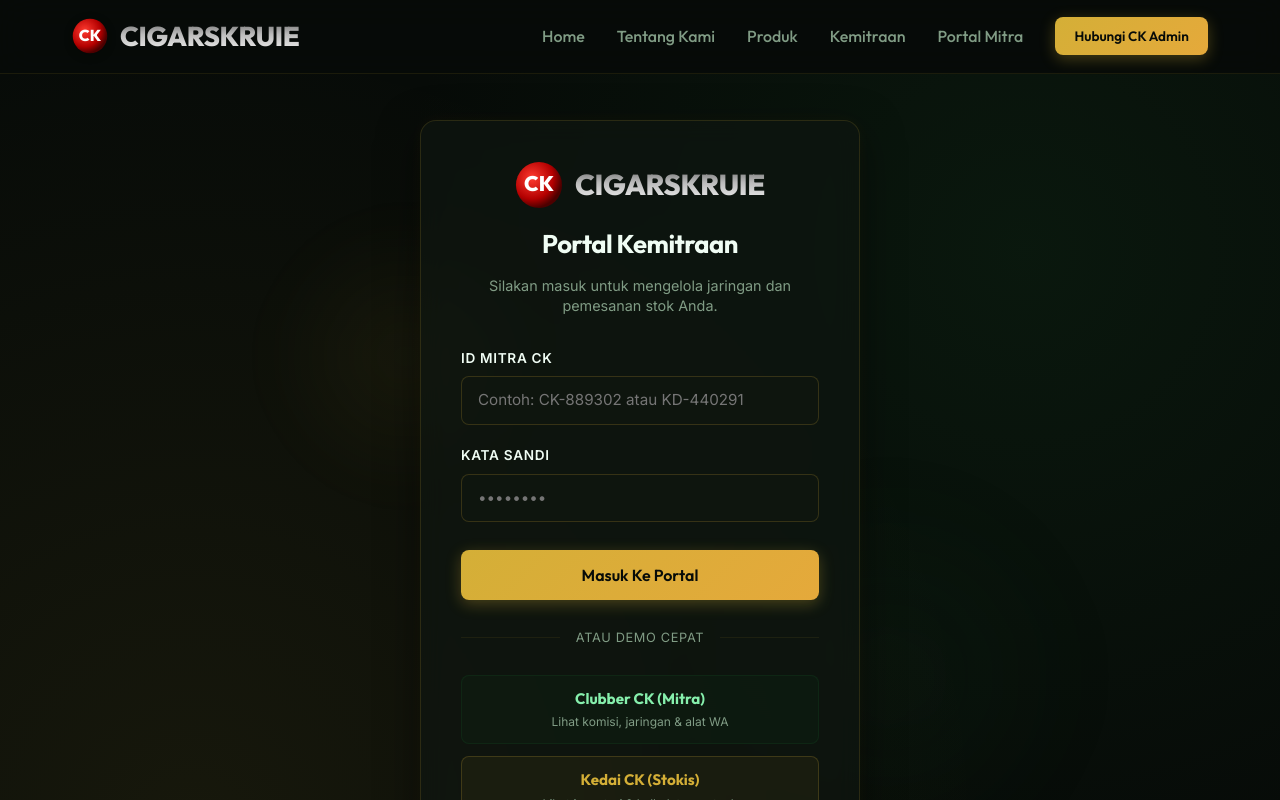
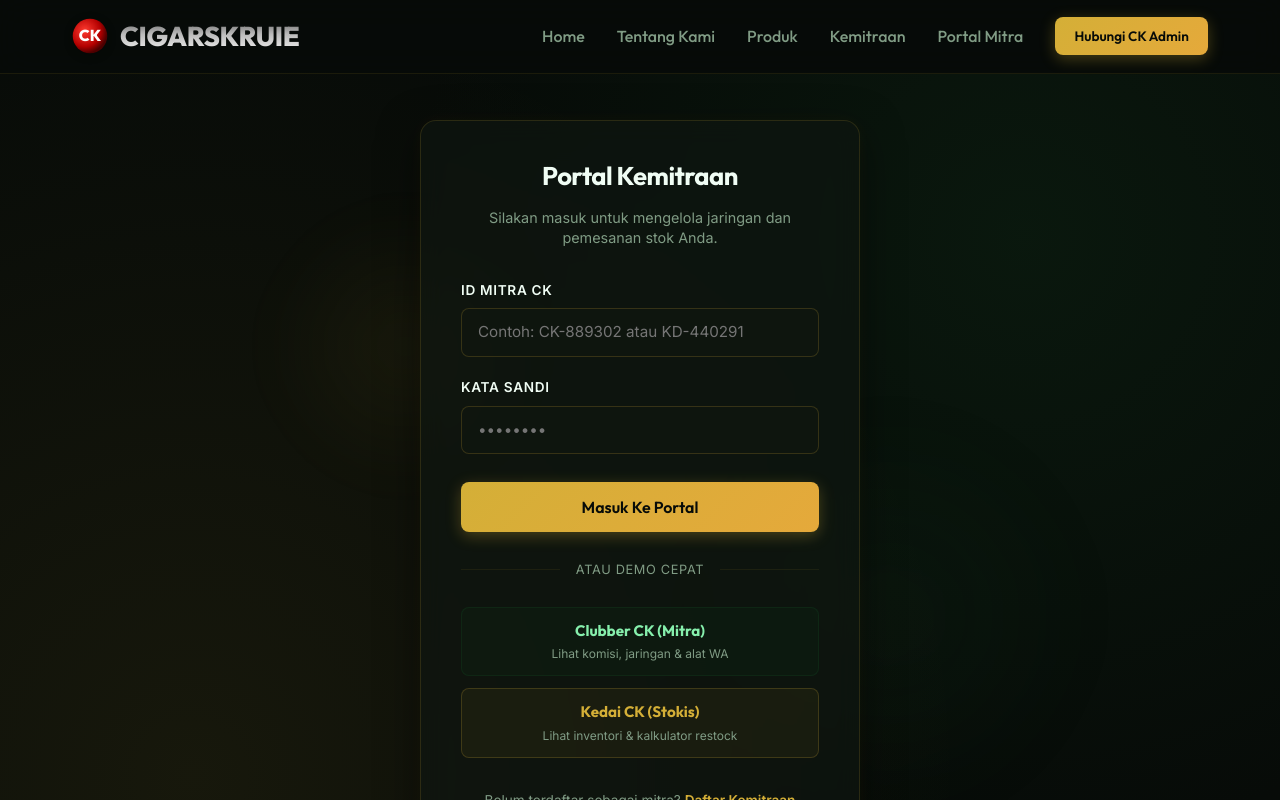
Before and after one commit to sslenses/ck-landingpage, a Next.js app: page /mitra/login in a window 1280 px wide. Shown: the top 800 px of the page. Built offline with nearby package versions, Linux system fonts and the light colour scheme.

Commit message:
Remove brand logo and name from partner login header

```diff
--- a/app/mitra/login/page.js
+++ b/app/mitra/login/page.js
@@ -113,31 +113,6 @@ export default function MitraLogin() {
 
       <div className={`${styles.loginCard} glass-card`}>
         <div className={styles.cardHeader}>
-          <Link href="/" className={styles.logoGroup}>
-            <svg viewBox="0 0 100 100" width="48" height="48" className={styles.logoSvg}>
-              <defs>
-                <radialGradient id="loginRedGrad" cx="35%" cy="35%" r="65%">
-                  <stop offset="0%" stopColor="#ff3b30" />
-                  <stop offset="70%" stopColor="#b30000" />
-                  <stop offset="100%" stopColor="#4d0000" />
-                </radialGradient>
-              </defs>
-              <circle cx="50" cy="50" r="48" fill="url(#loginRedGrad)" />
-              <text
-                x="50"
-                y="52"
-                fill="#ffffff"
-                fontSize="44"
-                fontWeight="800"
-                fontFamily="var(--font-heading), sans-serif"
-                textAnchor="middle"
-                dominantBaseline="middle"
-              >
-                CK
-              </text>
-            </svg>
-            <span className={styles.logoText}>Cigarskruie</span>
-          </Link>
           <h2>Portal Kemitraan</h2>
           <p>Silakan masuk untuk mengelola jaringan dan pemesanan stok Anda.</p>
         </div>
```
